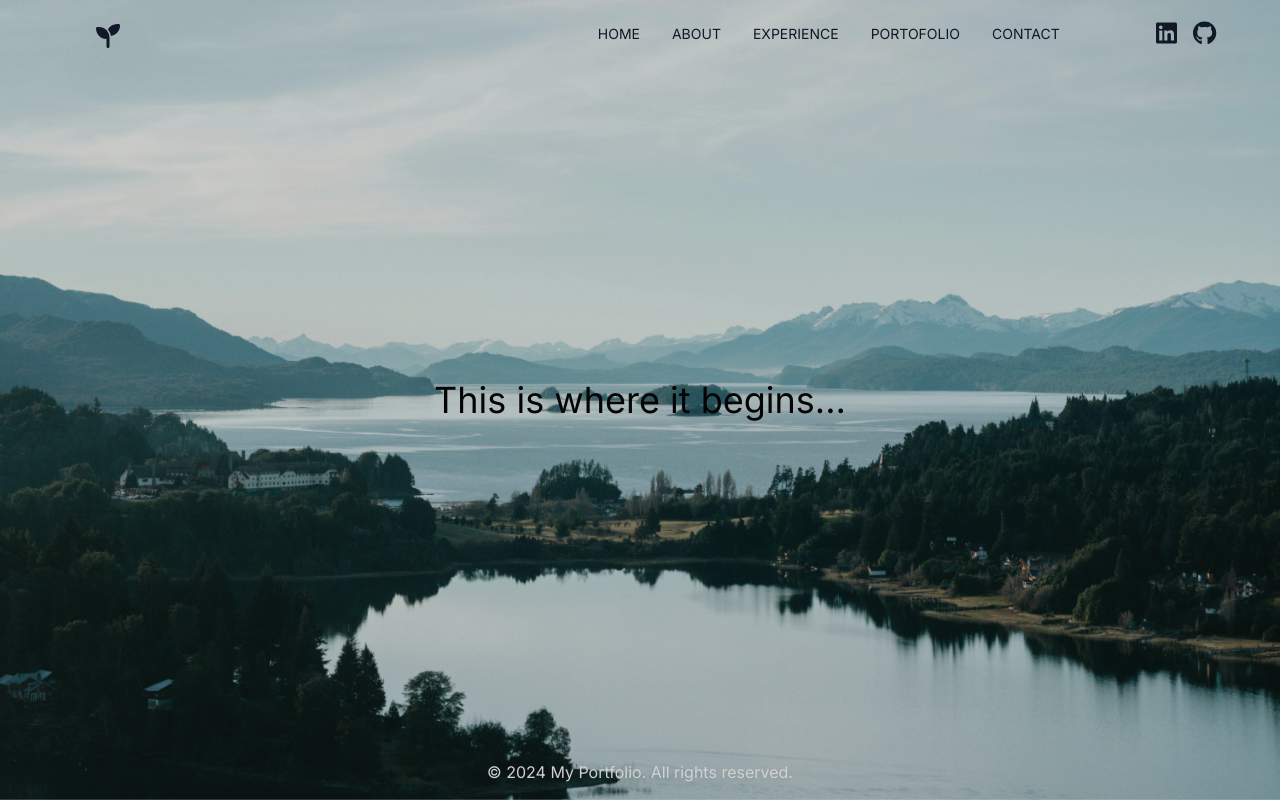
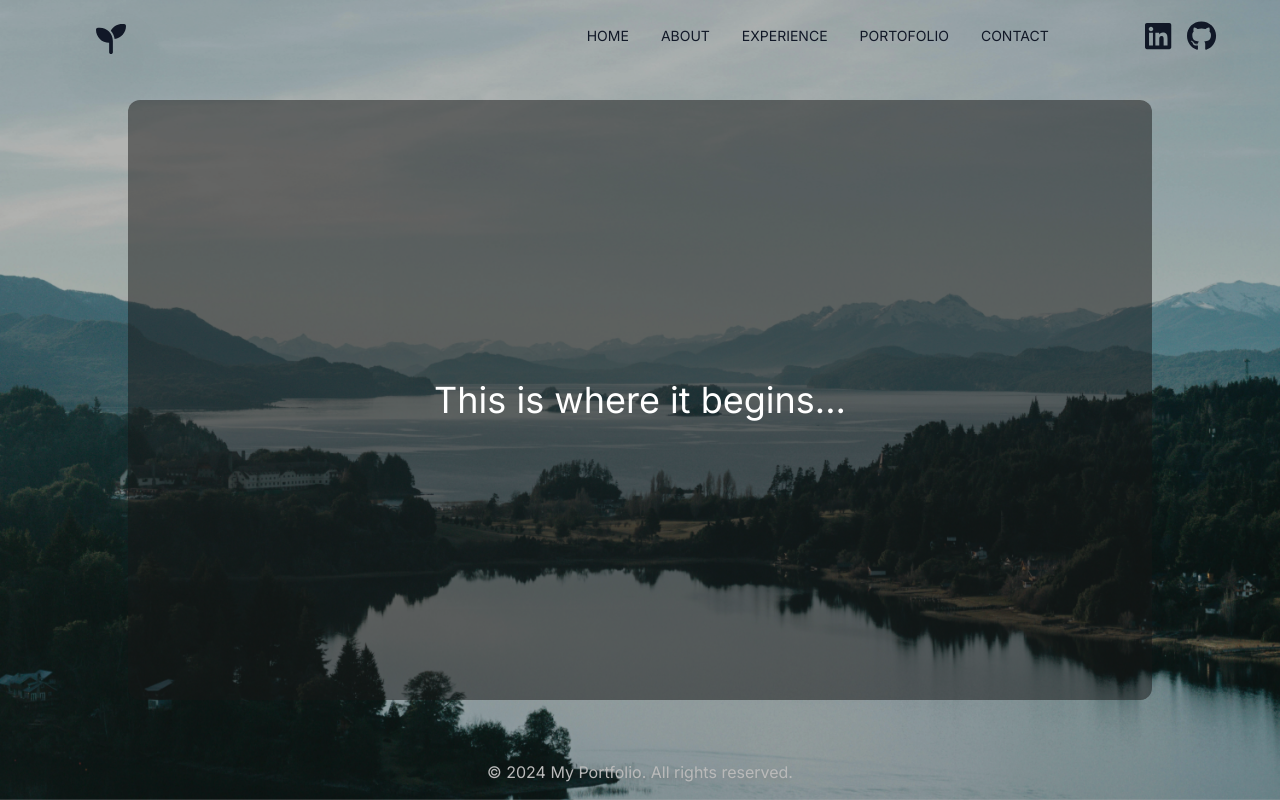
Before and after one commit to AdonisS2004/portfolio, a Next.js app: page / in a window 1280 px wide. Built offline with nearby package versions, Linux system fonts and the light colour scheme.

Commit message:
Menu Toggle Funcitonality complete.

```diff
--- a/src/app/components/Header.tsx
+++ /dev/null
@@ -1,44 +0,0 @@
-import { FontAwesomeIcon } from "@fortawesome/react-fontawesome";
-import { faBars } from "@fortawesome/free-solid-svg-icons";
-import { faSeedling } from "@fortawesome/free-solid-svg-icons";
-import { faLinkedin, faGithub} from "@fortawesome/free-brands-svg-icons";
-import Link from "next/link";
-
-export default function Header() {
-  const list_item_css = [
-    'pt-6', 'pb-4', 'px-4', 'border-b-4', 'bg-neutral-200', 'bg-opacity-0',
-    'border-black', 'border-opacity-0', "hover:text-teal-900", 'hover:border-opacity-100',
-    'hover:bg-opacity-40','hover:shadow-md', 'hover:text-neutral-600', 'hover:font-semibold',
-  'transition', 'ease-in-out', 'duration-300']
-
-  return (
-    <header className = "fixed top-0 left-0 right-0 z-50 bg-opacity-0 text-gray-900 flex justify-between items-center font-customInter">
-      <span id="logo" className="lg:mx-16 pt-6 px-8 pb-4">
-        <FontAwesomeIcon
-        icon={faSeedling}
-        className="text-2xl drop-shadow-2xl hover:text-teal-900 transition ease-in-out duration-300"
-        />
-      </span>
-
-      <span id="menu-icon" className = "md:hidden">
-        <FontAwesomeIcon
-        icon={faBars}
-        className="text-2xl"
-        />
-      </span>
-      <nav className = "hidden md:flex md:items-center md:gap-x-4">
-        <ul className = "md:flex md:items-center text-sm">
-          <li><Link href={"/pages/landing"} className = {list_item_css.join(' ')}>HOME</Link></li>
-          <li><Link href={"/pages/about"} className = {list_item_css.join(' ')}>ABOUT</Link></li>
-          <li><Link href={"/pages/experience"} className = {list_item_css.join(' ')}>EXPERIENCE</Link></li>
-          <li><Link href={"/pages/portfolio"} className = {list_item_css.join(' ')}>PORTOFOLIO</Link></li>
-          <li><Link href={"/pages/contact"} className = {list_item_css.join(' ')}>CONTACT</Link></li>
-        </ul>
-        <ul className="flex items-center gap-x-4 md:mx-8 lg:mx-16 text-2xl">
-          <li className="hover:text-blue-500 drop-shadow-2xl"><a href="https://www.linkedin.com/in/adonis-serrano/"><FontAwesomeIcon icon={faLinkedin} /></a></li>
-          <li className="hover:text-blue-500 drop-shadow-2xl"><a href="https://github.com/AdonisS2004" target="_"><FontAwesomeIcon icon={faGithub} /></a></li>
-        </ul>
-      </nav>
-    </header>
-  );
-}
--- /dev/null
+++ b/src/app/components/header/index.tsx
@@ -0,0 +1,24 @@
+"use client"
+import { FontAwesomeIcon } from "@fortawesome/react-fontawesome";
+import { faBars } from "@fortawesome/free-solid-svg-icons";
+
+import Logo from "./logo/index"
+import Navigation from "./navigation";
+import MenuToggle from "./menu-toggle";
+import Menu from "./menu";
+
+import { useState } from "react";
+
+export default function Header() {
+  const [isActive, toggleActive] = useState(false);
+  return (
+  <main>
+    <header className = "fixed top-0 left-0 right-0 z-50 bg-opacity-0 text-gray-900 flex justify-between items-center font-customInter">
+      <Logo />
+      <MenuToggle isMenuOpen={isActive} toggleMenu={toggleActive}/>
+      <Navigation />
+    </header>
+    <Menu isMenuOpen={isActive}/>
+  </main>
+  );
+}
--- /dev/null
+++ b/src/app/components/header/logo/index.tsx
@@ -0,0 +1,16 @@
+import { faSeedling } from "@fortawesome/free-solid-svg-icons";
+import { FontAwesomeIcon } from "@fortawesome/react-fontawesome";
+import Link from "next/link";
+
+export default function Logo(){
+    return(
+        <span id="logo" className="lg:mx-16 pt-6 px-8 pb-4">
+            <Link href="/pages/landing">
+                <FontAwesomeIcon
+                icon={faSeedling}
+                className="text-3xl drop-shadow-2xl hover:text-teal-900 transition ease-in-out duration-300 hover:drop-shadow-logo"
+                />
+            </ Link>
+        </span>
+    );
+}
--- /dev/null
+++ b/src/app/components/header/menu-toggle/index.tsx
@@ -0,0 +1,12 @@
+"use client"
+import { FontAwesomeIcon } from "@fortawesome/react-fontawesome";
+import { faBars } from "@fortawesome/free-solid-svg-icons";
+import { useState } from "react";
+
+export default function MenuToggle({isMenuOpen, toggleMenu} : {isMenuOpen:any, toggleMenu:any}){
+    return (
+        <button id="menu-icon" className = "lg:hidden pt-6 pb-4 px-4" onClick={() => toggleMenu((prev:any) => !prev)}>
+            <FontAwesomeIcon icon={faBars} className="text-3xl" />
+        </button>
+    );
+}
--- /dev/null
+++ b/src/app/components/header/menu/index.tsx
@@ -0,0 +1,8 @@
+export default function Menu({isMenuOpen} : {isMenuOpen:any}) {
+
+    return(
+        <main className={"fixed top-0 left-0 right-0 w-full h-full z-40 " + (isMenuOpen ? 'flex' : 'hidden') + " bg-white text-black justify-center items-center lg:hidden"} >
+            <h1>Menu...</h1>
+        </main>
+    );
+}
--- /dev/null
+++ b/src/app/components/header/navigation/index.tsx
@@ -0,0 +1,32 @@
+import Link from "next/link";
+import { FontAwesomeIcon } from "@fortawesome/react-fontawesome";
+import { faLinkedin, faGithub} from "@fortawesome/free-brands-svg-icons";
+
+export default function Navigation(){
+    const list_item_css = [
+        'pt-6', 'pb-4', 'px-4', 'border-b-4', 'bg-neutral-200', 'bg-opacity-0',
+        'border-black', 'border-opacity-0', "hover:text-teal-900", 'hover:border-opacity-100',
+        'hover:bg-opacity-40','hover:shadow-md', 'hover:text-neutral-600', 'hover:font-medium',
+      'transition', 'ease-in-out', 'duration-300']
+
+      const external_link_css = [
+        'hover:text-neutral-200', 'drop-shadow-2xl', 'hover:text',
+        'transition', 'ease-in-out', 'duration-300'
+      ]
+
+    return(
+        <nav className = "hidden lg:flex md:items-center lg:gap-x-4">
+            <ul className = "md:flex md:items-center text-sm font-">
+            <li><Link href={"/pages/landing"} className = {list_item_css.join(' ')}>HOME</Link></li>
+            <li><Link href={"/pages/about"} className = {list_item_css.join(' ')}>ABOUT</Link></li>
+            <li><Link href={"/pages/experience"} className = {list_item_css.join(' ')}>EXPERIENCE</Link></li>
+            <li><Link href={"/pages/portfolio"} className = {list_item_css.join(' ')}>PORTOFOLIO</Link></li>
+            <li><Link href={"/pages/contact"} className = {list_item_css.join(' ')}>CONTACT</Link></li>
+            </ul>
+            <ul className="flex items-center gap-x-4 md:mx-8 lg:mx-16 text-3xl">
+              <li className={external_link_css.join(' ')}><a href="https://www.linkedin.com/in/adonis-serrano/" target="_blank"><FontAwesomeIcon icon={faLinkedin} /></a></li>
+              <li className={external_link_css.join(' ')}><a href="https://github.com/AdonisS2004" target="_blank"><FontAwesomeIcon icon={faGithub} /></a></li>
+            </ul>
+      </nav>
+    );
+}
--- a/src/app/layout.tsx
+++ b/src/app/layout.tsx
@@ -3,8 +3,8 @@ import { Inter } from "next/font/google";
 import "./styles/globals.css";
 import { config } from '@fortawesome/fontawesome-svg-core'
 import '@fortawesome/fontawesome-svg-core/styles.css'
-import Header from "./components/Header";
-import Footer from "./components/Footer";
+import Header from "./components/header";
+import Footer from "./components/footer";
 config.autoAddCss = false
 
 
@@ -30,7 +30,7 @@ export default function RootLayout({
       <body className={inter.className}>
       <Header />
         <main className="w-screen h-screen bg-landing-image bg-fixed bg-cover flex justify-center items-center">
-          <div className="bg-neutral-900 bg-opacity-20 fixed left-0 top-0 right-0 z-10 w-screen h-screen"></div> {/* opacity overlay for bakcground image */}
+          <div className="bg-neutral-900 bg-opacity-30 fixed left-0 top-0 right-0 z-10 w-screen h-screen"></div> {/* opacity overlay for bakcground image */}
           {children}
         </main>
       <Footer />
--- a/src/app/page.tsx
+++ b/src/app/page.tsx
@@ -1,13 +1,9 @@
-import Image from "next/image";
-import Header from "./components/Header";
-import Footer from "./components/Footer"
 import Landing from "./pages/landing/page";
-import About from "./pages/about/page"
-import Portfolio from "./pages/portfolio/page"
-
 
 export default function Home() {
   return (
+    <main className="w-4/5 h-3/4 rounded-xl bg-neutral-900 bg-opacity-50 z-30 flex justify-center items-center text-white font-customInter">
       <Landing />
+    </main>
   );
 }
--- a/src/app/pages/layout.tsx
+++ b/src/app/pages/layout.tsx
@@ -4,7 +4,7 @@ export default function RootLayout({
     children: React.ReactNode;
   }>) {
     return (
-        <main className="w-4/5 h-3/4 rounded-xl bg-neutral-900 bg-opacity-50 z-30 flex justify-center items-center text-white font-customInter">
+        <main className="w-5/6 h-4/5 rounded-xl bg-neutral-900 bg-opacity-70 z-30 flex justify-center items-center text-white font-customInter">
             {children}
         </main>
     );
--- a/src/app/pages/portfolio/page.tsx
+++ b/src/app/pages/portfolio/page.tsx
@@ -1,6 +1,6 @@
 export default function Portfolio() {
     return (
-        <main className="w-full h-full">
+        <main className="">
             <h1 className="text-4xl">Portfolio</h1>
         </main>
     )
--- a/tailwind.config.ts
+++ b/tailwind.config.ts
@@ -18,6 +18,9 @@ const config: Config = {
       fontFamily: {
         customInter: ["Inter", "sans-serif"],
       },
+      dropShadow: {
+        'logo' : "0 4px 6px rgba(255, 255, 255, 1)",
+      }
     },
   },
   plugins: [],
```
Also changed, not shown: src/app/components/footer/index.tsx (renamed from src/app/components/Footer.tsx).
